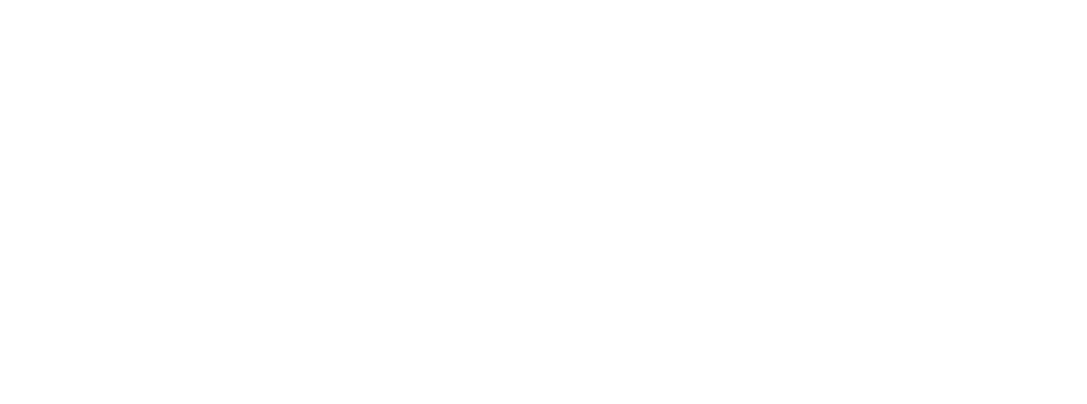
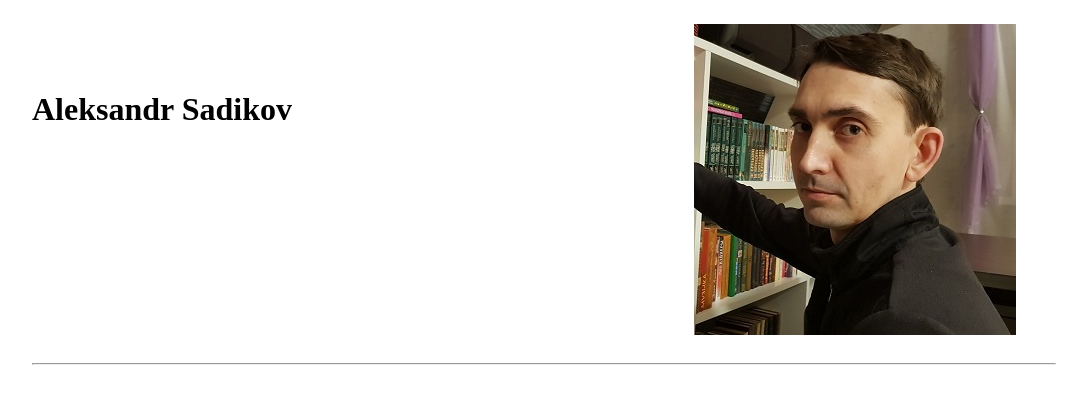
Before and after one commit to Alsadi1982/rsschool-cv, a plain HTML site: page index.html in a window 1280 px wide. Shown: the whole page, without its empty margins (96-1183 px from the left). Drawn offline with Linux system fonts and the light colour scheme.

Commit message:
feat: add style.css and img folder

```diff
--- a/index.html
+++ b/index.html
@@ -4,9 +4,19 @@
     <meta charset="UTF-8">
     <meta name="viewport" content="width=device-width, initial-scale=1.0">
     <meta http-equiv="X-UA-Compatible" content="ie=edge">
+    <link rel="stylesheet" href="./style.css">
     <title>My CV</title>
 </head>
 <body>
+    <div class="wrapper">
+            <header>
+                    <h1>Aleksandr Sadikov</h1>
+                    <figure>
+                        <img src="./img/me.jpg" alt="my photo">
+                    </figure>
+            </header>
+            <hr>
 
+    </div>
 </body>
 </html>
--- /dev/null
+++ b/style.css
@@ -0,0 +1,19 @@
+.wrapper{
+
+    width: 1024px;
+    margin: auto;
+}
+
+header{
+    display: flex;
+    justify-content: space-between;
+}
+
+h1{
+    line-height: 5;
+
+}
+
+figure{
+
+}
```
Also changed, not shown: img/me.jpg (added).
